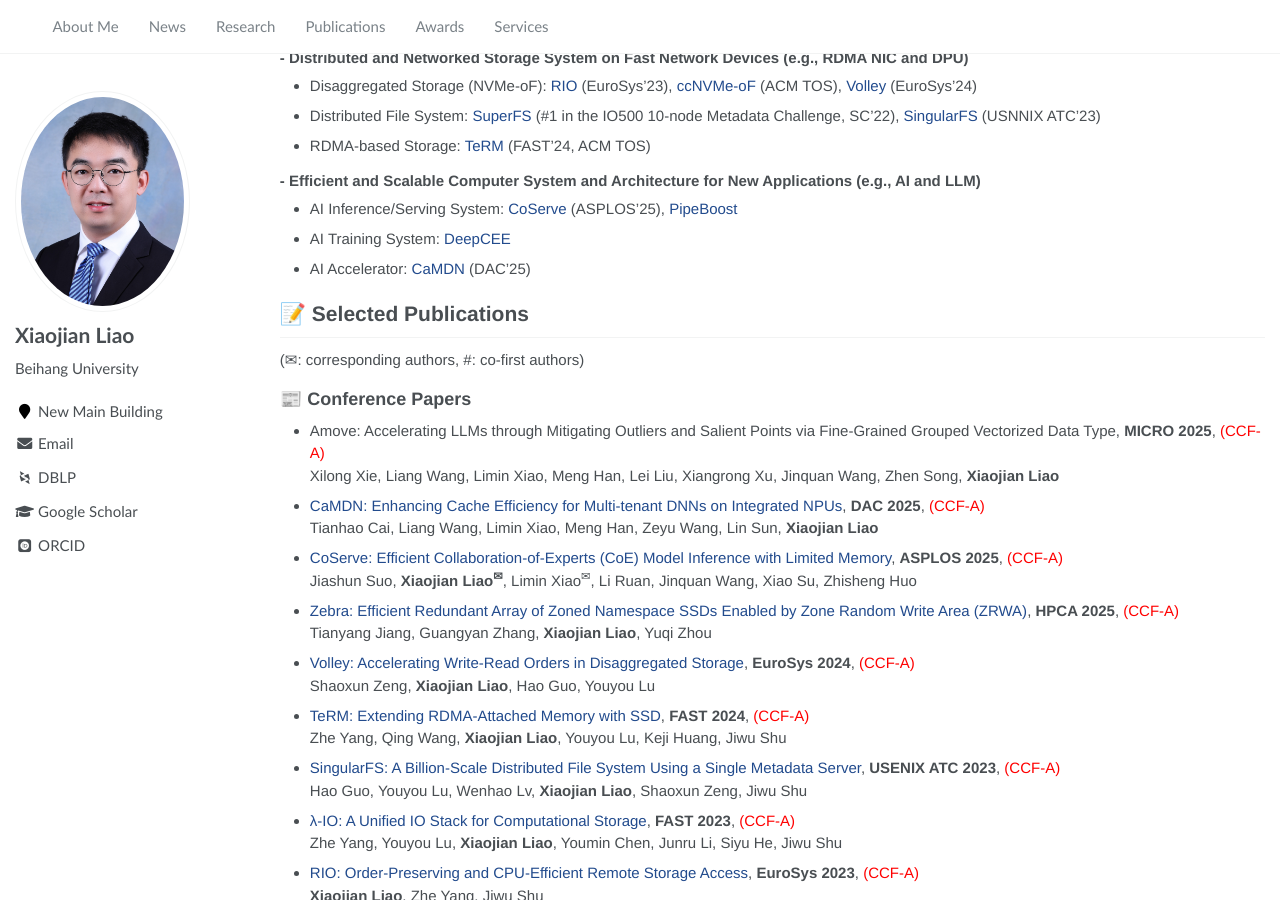
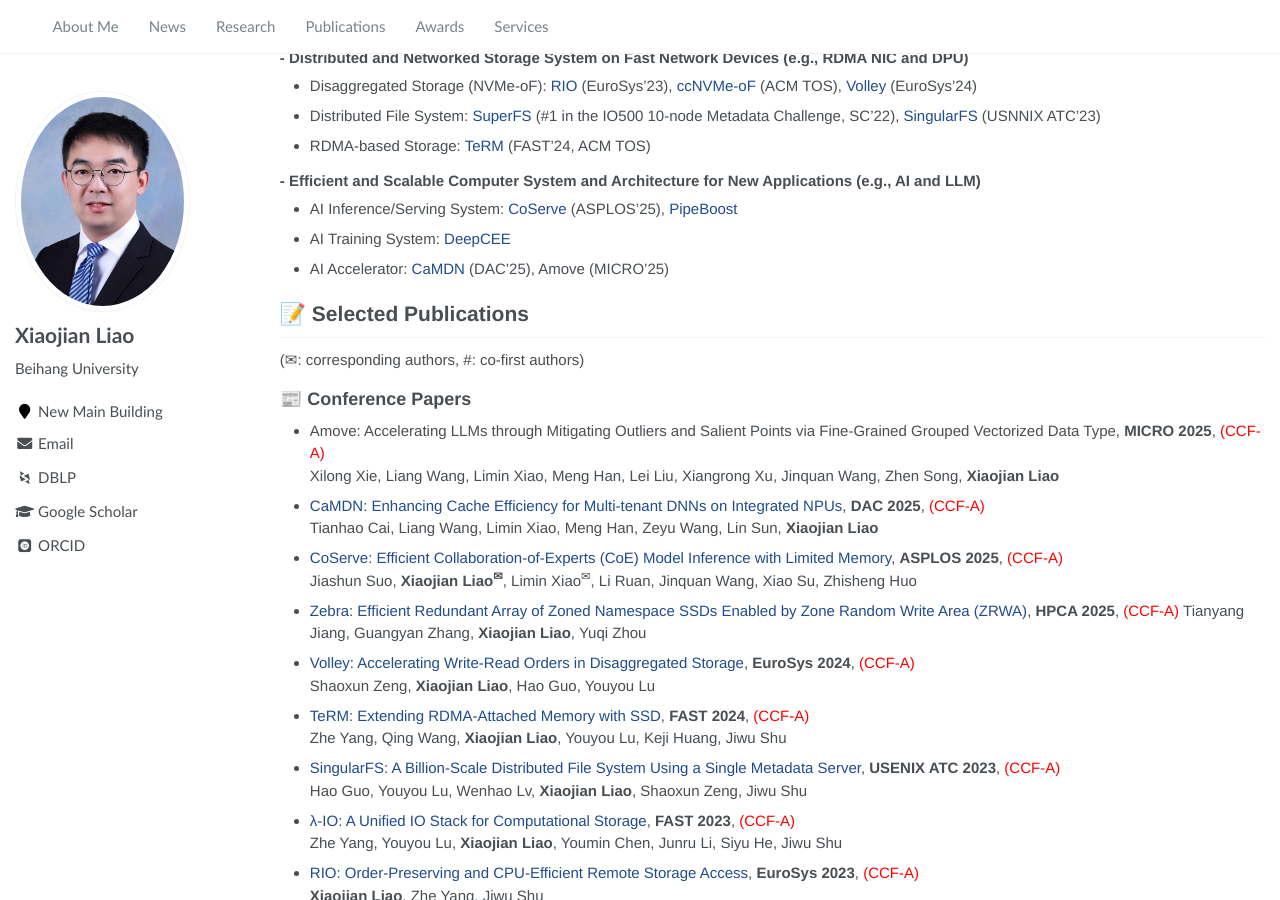
Before and after one commit to liaoxiaojian/liaoxiaojian.github.io, a Jekyll site: the page built from _pages/about.md, in a window 1280 px wide and 900 px high, scrolled down 673 px. Built offline with Jekyll 4.4.1, drawn with Linux system fonts in a browser that asks for light colours; some web fonts are replaced.

Commit message:
Update about.md

```diff
--- a/_pages/about.md
+++ b/_pages/about.md
@@ -47,52 +47,52 @@ My work has been published in top-tier conferences and journals on computer syst
 ### - Efficient and Scalable Computer System and Architecture for New Applications (e.g., AI and LLM)
 - AI Inference/Serving System: [CoServe](https://dl.acm.org/doi/10.1145/3676641.3715986) (ASPLOS'25), [PipeBoost](https://arxiv.org/abs/2503.17707)
 - AI Training System: [DeepCEE](https://arxiv.org/abs/2505.15536v2)
-- AI Accelerator: [CaMDN](https://www.arxiv.org/abs/2505.06625) (DAC'25)
+- AI Accelerator: [CaMDN](https://www.arxiv.org/abs/2505.06625) (DAC'25), Amove (MICRO'25)
 
 # 📝 Selected Publications
 (✉: corresponding authors, #: co-first authors)
 ## 📰 Conference Papers
-- Amove: Accelerating LLMs through Mitigating Outliers and Salient Points via Fine-Grained Grouped Vectorized Data Type, **MICRO 2025**, <font color="red">(CCF-A)</font>\\
+- Amove: Accelerating LLMs through Mitigating Outliers and Salient Points via Fine-Grained Grouped Vectorized Data Type, **MICRO 2025**, <font color="red">(CCF-A)</font>
   Xilong Xie, Liang Wang, Limin Xiao, Meng Han, Lei Liu, Xiangrong Xu, Jinquan Wang, Zhen Song, **Xiaojian Liao**
-- [CaMDN: Enhancing Cache Efficiency for Multi-tenant DNNs on Integrated NPUs](https://www.arxiv.org/abs/2505.06625), **DAC 2025**, <font color="red">(CCF-A)</font>\\
+- [CaMDN: Enhancing Cache Efficiency for Multi-tenant DNNs on Integrated NPUs](https://www.arxiv.org/abs/2505.06625), **DAC 2025**, <font color="red">(CCF-A)</font>
 Tianhao Cai, Liang Wang, Limin Xiao, Meng Han, Zeyu Wang, Lin Sun, **Xiaojian Liao**
-- [CoServe: Efficient Collaboration-of-Experts (CoE) Model Inference with Limited Memory](https://dl.acm.org/doi/10.1145/3676641.3715986), **ASPLOS 2025**, <font color="red">(CCF-A)</font> \\
+- [CoServe: Efficient Collaboration-of-Experts (CoE) Model Inference with Limited Memory](https://dl.acm.org/doi/10.1145/3676641.3715986), **ASPLOS 2025**, <font color="red">(CCF-A)</font>
 Jiashun Suo, **Xiaojian Liao<sup>✉</sup>**, Limin Xiao<sup>✉</sup>, Li Ruan, Jinquan Wang, Xiao Su, Zhisheng Huo
-- [Zebra: Efficient Redundant Array of Zoned Namespace SSDs Enabled by Zone Random Write Area (ZRWA)](https://ieeexplore.ieee.org/document/10946715), **HPCA 2025**, <font color="red">(CCF-A)</font> \\
+- [Zebra: Efficient Redundant Array of Zoned Namespace SSDs Enabled by Zone Random Write Area (ZRWA)](https://ieeexplore.ieee.org/document/10946715), **HPCA 2025**, <font color="red">(CCF-A)</font>
 Tianyang Jiang, Guangyan Zhang, **Xiaojian Liao**, Yuqi Zhou
-- [Volley: Accelerating Write-Read Orders in Disaggregated Storage](https://dl.acm.org/doi/10.1145/3627703.3650090), **EuroSys 2024**, <font color="red">(CCF-A)</font>  \\
+- [Volley: Accelerating Write-Read Orders in Disaggregated Storage](https://dl.acm.org/doi/10.1145/3627703.3650090), **EuroSys 2024**, <font color="red">(CCF-A)</font>
 Shaoxun Zeng, **Xiaojian Liao**, Hao Guo, Youyou Lu
-- [TeRM: Extending RDMA-Attached Memory with SSD](https://www.usenix.org/conference/fast24/presentation/yang-zhe), **FAST 2024**, <font color="red">(CCF-A)</font>\\
+- [TeRM: Extending RDMA-Attached Memory with SSD](https://www.usenix.org/conference/fast24/presentation/yang-zhe), **FAST 2024**, <font color="red">(CCF-A)</font>
 Zhe Yang, Qing Wang, **Xiaojian Liao**, Youyou Lu, Keji Huang, Jiwu Shu
-- [SingularFS: A Billion-Scale Distributed File System Using a Single Metadata Server](https://www.usenix.org/conference/atc23/presentation/guo), **USENIX ATC 2023**, <font color="red">(CCF-A)</font> \\
+- [SingularFS: A Billion-Scale Distributed File System Using a Single Metadata Server](https://www.usenix.org/conference/atc23/presentation/guo), **USENIX ATC 2023**, <font color="red">(CCF-A)</font>
 Hao Guo, Youyou Lu, Wenhao Lv, **Xiaojian Liao**, Shaoxun Zeng, Jiwu Shu
-- [λ-IO: A Unified IO Stack for Computational Storage](https://www.usenix.org/conference/fast23/presentation/yang-zhe), **FAST 2023**, <font color="red">(CCF-A)</font> \\
+- [λ-IO: A Unified IO Stack for Computational Storage](https://www.usenix.org/conference/fast23/presentation/yang-zhe), **FAST 2023**, <font color="red">(CCF-A)</font>
 Zhe Yang, Youyou Lu, **Xiaojian Liao**, Youmin Chen, Junru Li, Siyu He, Jiwu Shu
-- [RIO: Order-Preserving and CPU-Efficient Remote Storage Access](https://dl.acm.org/doi/abs/10.1145/3552326.3567495), **EuroSys 2023**, <font color="red">(CCF-A)</font> \\
+- [RIO: Order-Preserving and CPU-Efficient Remote Storage Access](https://dl.acm.org/doi/abs/10.1145/3552326.3567495), **EuroSys 2023**, <font color="red">(CCF-A)</font>
 **Xiaojian Liao**, Zhe Yang, Jiwu Shu
-- [Crash Consistent Non-Volatile Memory Express](https://dl.acm.org/doi/10.1145/3477132.3483592), **SOSP 2021**, <font color="red">(CCF-A)</font> \\
+- [Crash Consistent Non-Volatile Memory Express](https://dl.acm.org/doi/10.1145/3477132.3483592), **SOSP 2021**, <font color="red">(CCF-A)</font>
 **Xiaojian Liao**, Youyou Lu, Zhe Yang, Jiwu Shu
-- [Max: A Multicore-Accelerated File System for Flash Storage](https://www.usenix.org/conference/atc21/presentation/liao), **USENIX ATC 2021**, <font color="red">(CCF-A)</font> \\
+- [Max: A Multicore-Accelerated File System for Flash Storage](https://www.usenix.org/conference/atc21/presentation/liao), **USENIX ATC 2021**, <font color="red">(CCF-A)</font>
 **Xiaojian Liao**, Youyou Lu, Erci Xu, Jiwu Shu
-- [Write Dependency Disentanglement with HORAE](https://www.usenix.org/conference/osdi20/presentation/liao), **OSDI 2020**, <font color="red">(CCF-A)</font> \\
+- [Write Dependency Disentanglement with HORAE](https://www.usenix.org/conference/osdi20/presentation/liao), **OSDI 2020**, <font color="red">(CCF-A)</font>
 **Xiaojian Liao**, Youyou Lu, Erci Xu, Jiwu Shu
 
 ## 📖 Journal Papers
-- [SpanTrain: A Cross-Domain Distributed Model Training System for Cloud-Edge-End Heterogeneous Devices](https://www.j-bigdataresearch.com.cn/zh/article/doi/10.11959/j.issn.2096-0271.2025040/), Journal of Big Data Research (大数据, In Chinese), 2025, (CCF-T2) \\
+- [SpanTrain: A Cross-Domain Distributed Model Training System for Cloud-Edge-End Heterogeneous Devices](https://www.j-bigdataresearch.com.cn/zh/article/doi/10.11959/j.issn.2096-0271.2025040/), Journal of Big Data Research (大数据, In Chinese), 2025, (CCF-T2)
 Jinquan Wang, Xuzhao Liu, **Xiaojian Liao<sup>✉</sup>**, Limin Xiao<sup>✉</sup>, Zhisheng Huo, Jiashun Suo, Yuntong Li, Runnan Shen, Xilong Xie, Xicheng Tang
-- [Efficiently Enlarging RDMA-Attached Memory with SSD](https://dl.acm.org/doi/10.1145/3700772), **ACM TOS 2025**, <font color="red">(CCF-A)</font> \\
+- [Efficiently Enlarging RDMA-Attached Memory with SSD](https://dl.acm.org/doi/10.1145/3700772), **ACM TOS 2025**, <font color="red">(CCF-A)</font>
 Zhe Yang, Qing Wang, **Xiaojian Liao**, Youyou Lu, Keji Huang, Jiwu Shu
-- [Efficient Crash Consistency for NVMe over PCIe and RDMA](https://dl.acm.org/doi/full/10.1145/3568428), **ACM TOS 2023**, <font color="red">(CCF-A)</font> \\
+- [Efficient Crash Consistency for NVMe over PCIe and RDMA](https://dl.acm.org/doi/full/10.1145/3568428), **ACM TOS 2023**, <font color="red">(CCF-A)</font>
 **Xiaojian Liao**, Youyou Lu, Zhe Yang, Jiwu Shu
-- [Progress on Storage Systems for Disaggregated Data Centers](http://scis.scichina.com/cn/2023/SSI-2023-0034.pdf), SCIENTIA SINICA Informationis (中国科学: 信息科学, In Chinese), 2023, (CCF-T1)\\
+- [Progress on Storage Systems for Disaggregated Data Centers](http://scis.scichina.com/cn/2023/SSI-2023-0034.pdf), SCIENTIA SINICA Informationis (中国科学: 信息科学, In Chinese), 2023, (CCF-T1)
 Jiwu Shu, Youmin Chen, Qing Wang, Jing Wang, Junru Li, **Xiaojian Liao**
-- [A Low-Latency Storage Engine with Low CPU Overhead](https://crad.ict.ac.cn/article/doi/10.7544/issn1000-1239.20210574), Journal of Computer Research and Development (计算机研究与发展, in Chinese), 2023, (CCF-T1)\\
+- [A Low-Latency Storage Engine with Low CPU Overhead](https://crad.ict.ac.cn/article/doi/10.7544/issn1000-1239.20210574), Journal of Computer Research and Development (计算机研究与发展, in Chinese), 2023, (CCF-T1)
 **Xiaojian Liao**, Zhe Yang, Hongzhang Yang, Yaofeng Tu, Jiwu Shu
 
 ## ✍️ Preprint
-- [PipeBoost: Resilient Pipelined Architecture for Fast Serverless LLM Scaling](https://arxiv.org/abs/2503.17707) \\
+- [PipeBoost: Resilient Pipelined Architecture for Fast Serverless LLM Scaling](https://arxiv.org/abs/2503.17707)
 Chongpeng Liu, **Xiaojian Liao<sup>✉</sup>**, Hancheng Liu, Limin Xiao, Jianxin Li<sup>✉</sup>
-- [DeepCEE: Efficient Cross-Region Model Distributed Training System under Heterogeneous GPUs and Networks](https://arxiv.org/abs/2505.15536v2) \\
+- [DeepCEE: Efficient Cross-Region Model Distributed Training System under Heterogeneous GPUs and Networks](https://arxiv.org/abs/2505.15536v2)
 Jinquan Wang<sup>#</sup>, **Xiaojian Liao<sup>#</sup>**, Xuzhao Liu, Jiashun Suo, Zhisheng Huo, Chenhao Zhang, Xiangrong Xu, Runnan Shen, Xilong Xie, Limin Xiao
 
 <span class='anchor' id='awards'></span>
```
